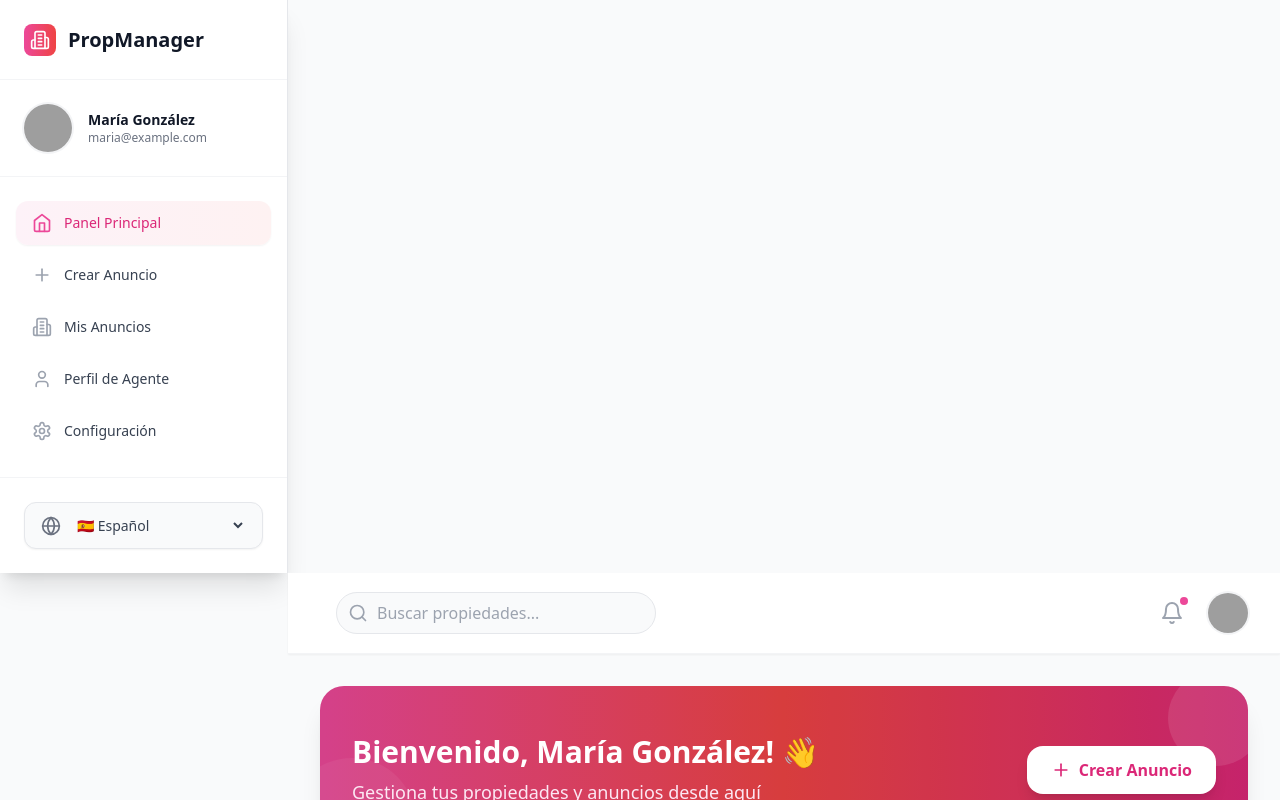
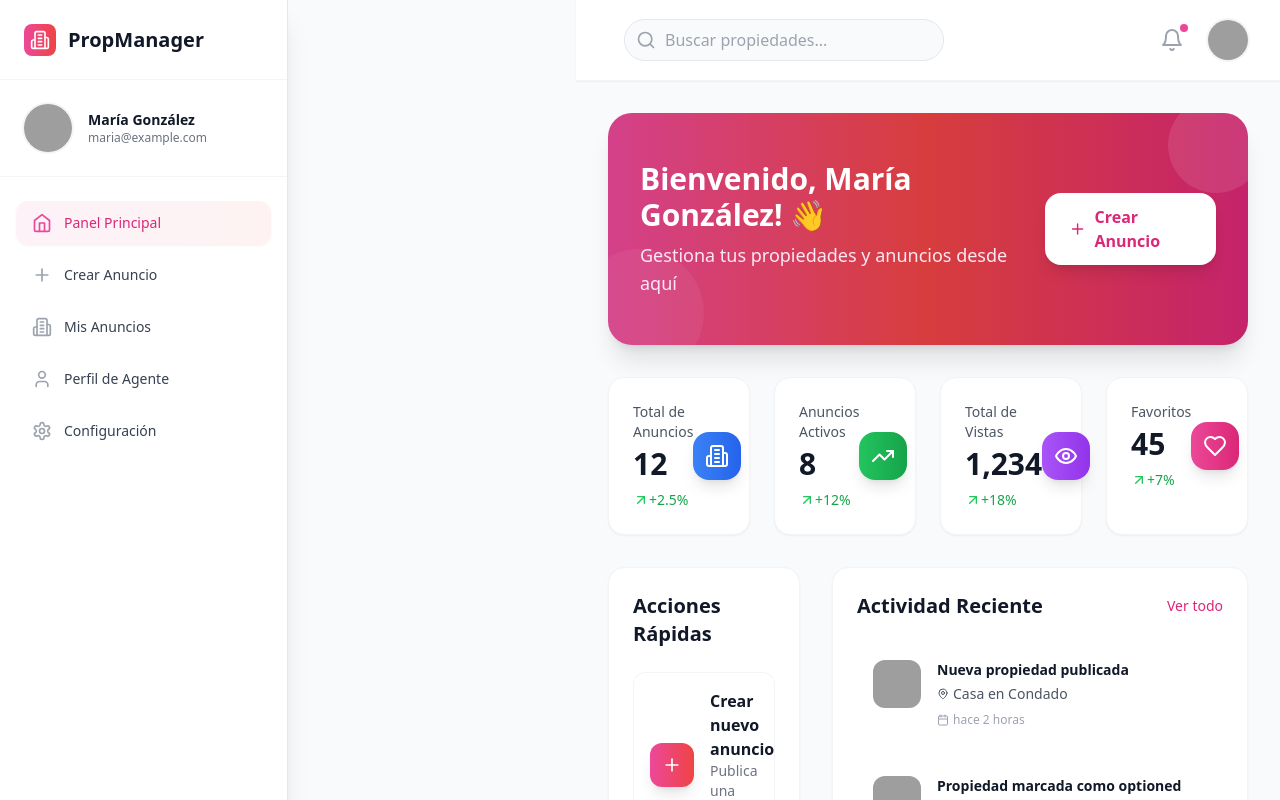
Before and after one commit to cymrafaeluzzi/cymmanager, a React (Vite) app: page / in a window 1280 px wide. Shown: the top 800 px of the page. Built offline with nearby package versions, Linux system fonts and the light colour scheme; grey boxes are pictures that could not be loaded.

Commit message:
Fix Layout Positioning Issue

```diff
--- a/src/components/Header.tsx
+++ b/src/components/Header.tsx
@@ -10,7 +10,7 @@ const Header: React.FC<HeaderProps> = ({ onMenuClick }) => {
   const { user } = useAuth();
 
   return (
-    <header className="bg-white shadow-sm border-b border-gray-100 sticky top-0 z-30">
+    <header className="bg-white shadow-sm border-b border-gray-100 sticky top-0 z-30 w-full">
       <div className="flex h-20 items-center justify-between px-4 sm:px-6 lg:px-8">
         <div className="flex items-center">
           <button
--- a/src/components/Layout.tsx
+++ b/src/components/Layout.tsx
@@ -12,17 +12,17 @@ const Layout: React.FC<LayoutProps> = ({ children }) => {
   const location = useLocation();
 
   return (
-    <div className="min-h-screen bg-gray-50">
+    <div className="min-h-screen bg-gray-50 flex">
       {/* Sidebar */}
       <Sidebar isOpen={sidebarOpen} onClose={() => setSidebarOpen(false)} />
 
       {/* Main content area */}
-      <div className="lg:pl-72">
+      <div className="flex-1 flex flex-col lg:ml-72">
         {/* Header */}
         <Header onMenuClick={() => setSidebarOpen(true)} />
 
         {/* Main content */}
-        <main className="py-8">
+        <main className="flex-1 py-8">
           <div className="mx-auto max-w-7xl px-4 sm:px-6 lg:px-8">
             {children}
           </div>
--- a/src/components/Sidebar.tsx
+++ b/src/components/Sidebar.tsx
@@ -50,7 +50,7 @@ const Sidebar: React.FC<SidebarProps> = ({ isOpen, onClose }) => {
       <div className={`
         fixed inset-y-0 left-0 z-50 w-72 bg-white shadow-xl transform transition-transform duration-300 ease-in-out border-r border-gray-200
         ${isOpen ? 'translate-x-0' : '-translate-x-full'}
-        lg:translate-x-0 lg:static lg:inset-0
+        lg:translate-x-0 lg:static lg:inset-0 lg:z-auto
       `}>
         <div className="flex h-full flex-col">
           {/* Header */}
```
